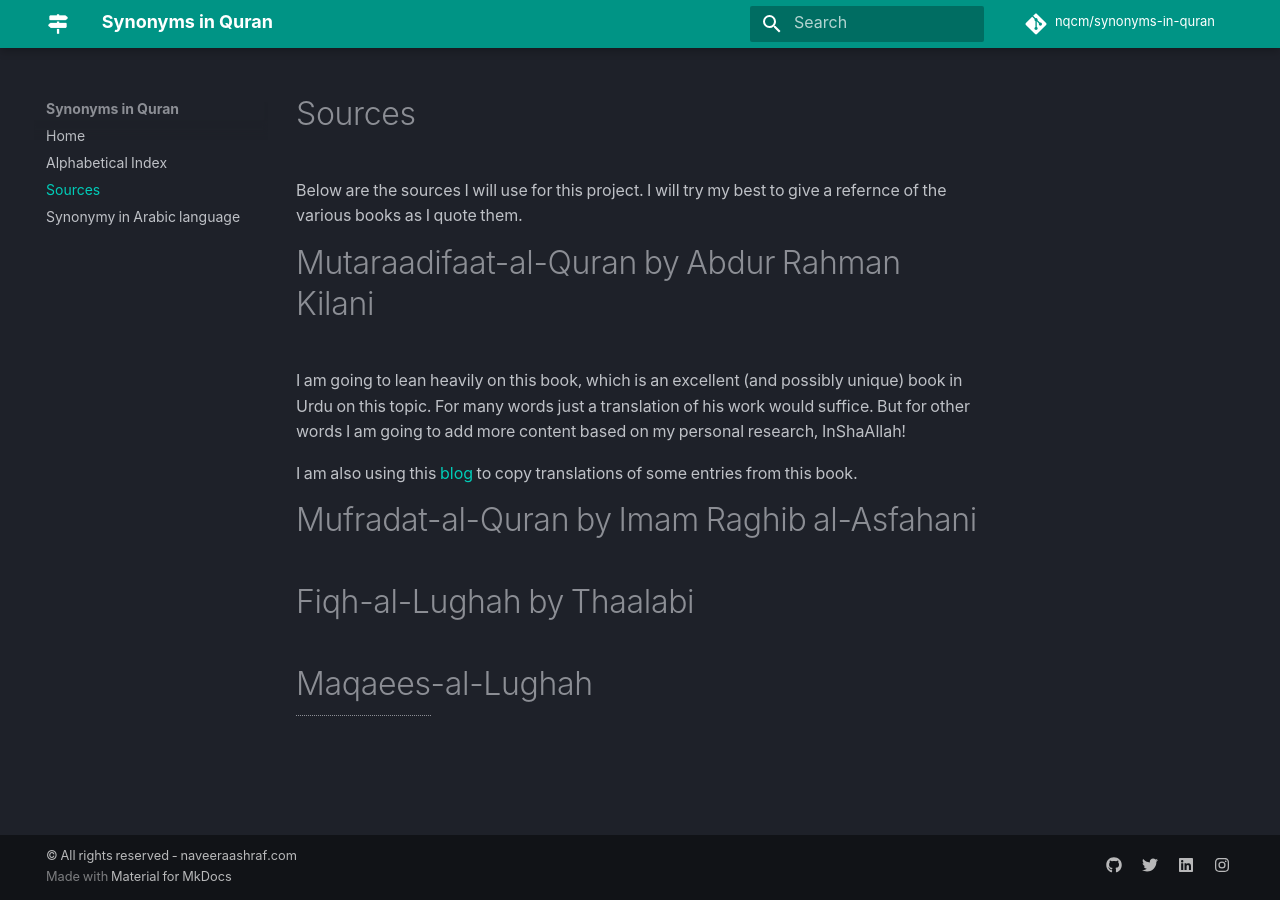
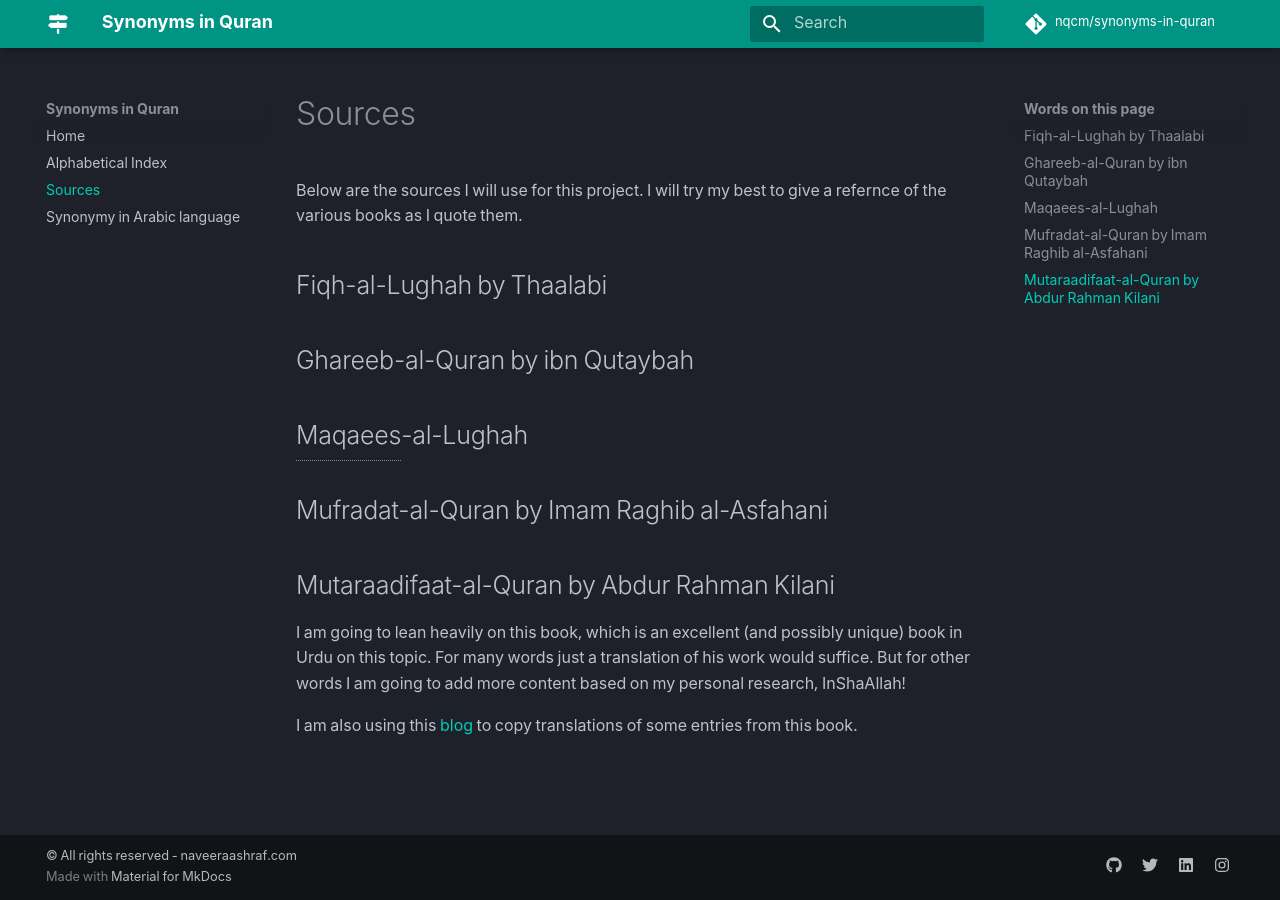
Before and after one commit to nqcm/synonyms-in-quran, an MkDocs documentation site: the page built from docs/sources.md, in a window 1280 px wide. Built offline with MkDocs 1.6.1 and Material for MkDocs 9.7.7, drawn with Linux system fonts in a browser that asks for light colours; comment, search, counter and statistics services are not loaded.

Commit message:
Added pages

```diff
--- a/docs/sources.md
+++ b/docs/sources.md
@@ -9,14 +9,15 @@ title: Sources
 
 Below are the sources I will use for this project. I will try my best to give a refernce of the various books as I quote them.
 
-# Mutaraadifaat-al-Quran by Abdur Rahman Kilani
+## Fiqh-al-Lughah by Thaalabi
 
+## Ghareeb-al-Quran by ibn Qutaybah
+
+## Maqaees-al-Lughah
+
+## Mufradat-al-Quran by Imam Raghib al-Asfahani
+
+## Mutaraadifaat-al-Quran by Abdur Rahman Kilani
 I am going to lean heavily on this book, which is an excellent (and possibly unique) book in Urdu on this topic. For many words just a translation of his work would suffice. But for other words I am going to add more content based on my personal research, InShaAllah!
 
 I am also using this [blog](http://quransynonym.blogspot.com/) to copy translations of some entries from this book.
-
-# Mufradat-al-Quran by Imam Raghib al-Asfahani
-
-# Fiqh-al-Lughah by Thaalabi
-
-# Maqaees-al-Lughah
--- a/mkdocs.yml
+++ b/mkdocs.yml
@@ -28,6 +28,9 @@ markdown_extensions:
 
 
 extra:
+  analytics:
+    provider: google
+    property: G-SXCNH0V5B6
   social:
     - icon: fontawesome/brands/github
       link: https://github.com/nqcm
```
Also changed, not shown: docs/H/index.md (+1 -0 lines), docs/M/index.md (+1 -0 lines), docs/M/man.md (added, +13 -0 lines).
